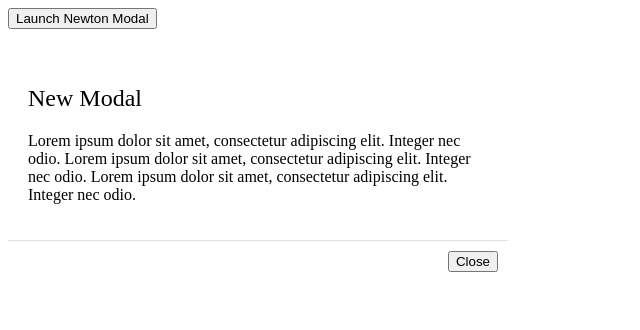
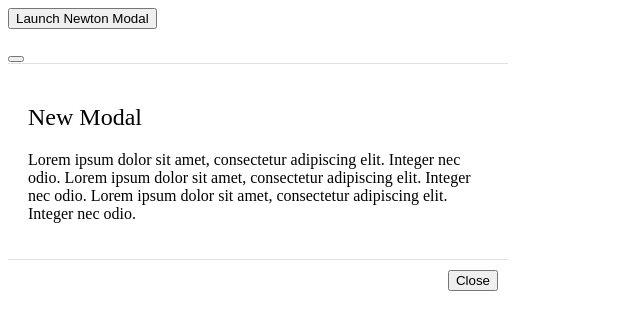
Before and after one commit to acciojob/bootstrap-modals-Toshika-02, a website: page main.html in a window 1280 px wide. Shown: the whole page, without its empty margins (0-640 px from the left). Drawn offline with Linux system fonts and the light colour scheme.

Commit message:
created a submission

```diff
--- a/main.html
+++ b/main.html
@@ -13,10 +13,10 @@
 <div class="modal fade" id="newton-modal" tabindex="-1" aria-labelledby="newton-modal-label" aria-hidden="true">
   <div class="modal-dialog modal-dialog-centered">
     <div class="modal-content">
-      <!-- <div class="modal-header">
-        <h5 class="modal-title" id="newton-modal-label">New Modal</h5>
+      <div class="modal-header">
+
         <button type="button" class="btn-close" data-bs-dismiss="modal" aria-label="Close"></button>
-      </div> -->
+      </div>
       <div class="modal-body">
 		  <h2 class="modal-title" id="newton-modal-label">New Modal</h2>
         <p>Lorem ipsum dolor sit amet, consectetur adipiscing elit. Integer nec odio. Lorem ipsum dolor sit amet, consectetur adipiscing elit. Integer nec odio. Lorem ipsum dolor sit amet, consectetur adipiscing elit. Integer nec odio.</p>
--- a/styles.css
+++ b/styles.css
@@ -32,9 +32,9 @@
       margin: 0 auto;
     }
 
-   /*  .modal-header {
+    .modal-header {
       border-bottom: 1px solid #dee2e6;
-    } */
+    }
 
     .modal-title {
       font-weight: 500;
```
